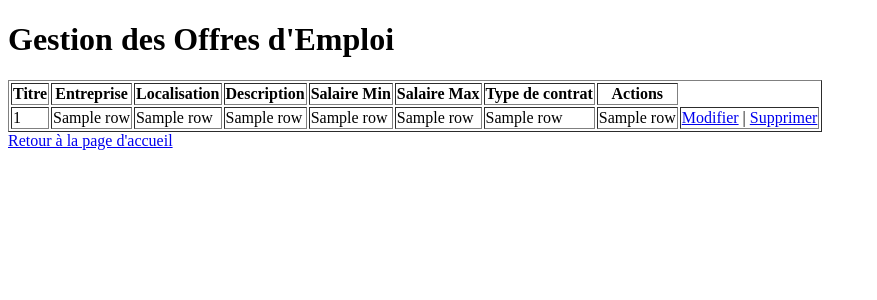
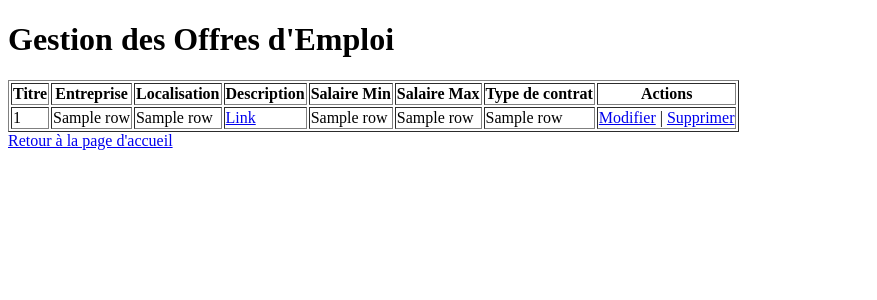
Before and after one commit to abarah/Projet_job_offers, a Flask app: template templates/manage_job_offers.html in a window 1280 px wide. Shown: the top 300 px of the page, without its empty margins (0-877 px from the left). Run offline with Flask 2, Linux system fonts and the light colour scheme; the template is opened without the code that fills it: most values are stand-ins (such as "Sample title", 1, 10 or a date in 2020).

Commit message:
Update manage_job_offers.html

```diff
--- a/templates/manage_job_offers.html
+++ b/templates/manage_job_offers.html
@@ -27,8 +27,8 @@
                 <td>{{ row[0] }}</td>
                 <td>{{ row[1] }}</td>
                 <td>{{ row[2] }}</td>
-                <td>{{ row[3] }}</td>
-                <td>{{ row[4] }}</td>
+
+                <td><a href="{{ row[4] }}">Link</a></td>
                 <td>{{ row[5] }}</td>
                 <td>{{ row[6] }}</td>
                 <td>{{ row[7] }}</td>
```
